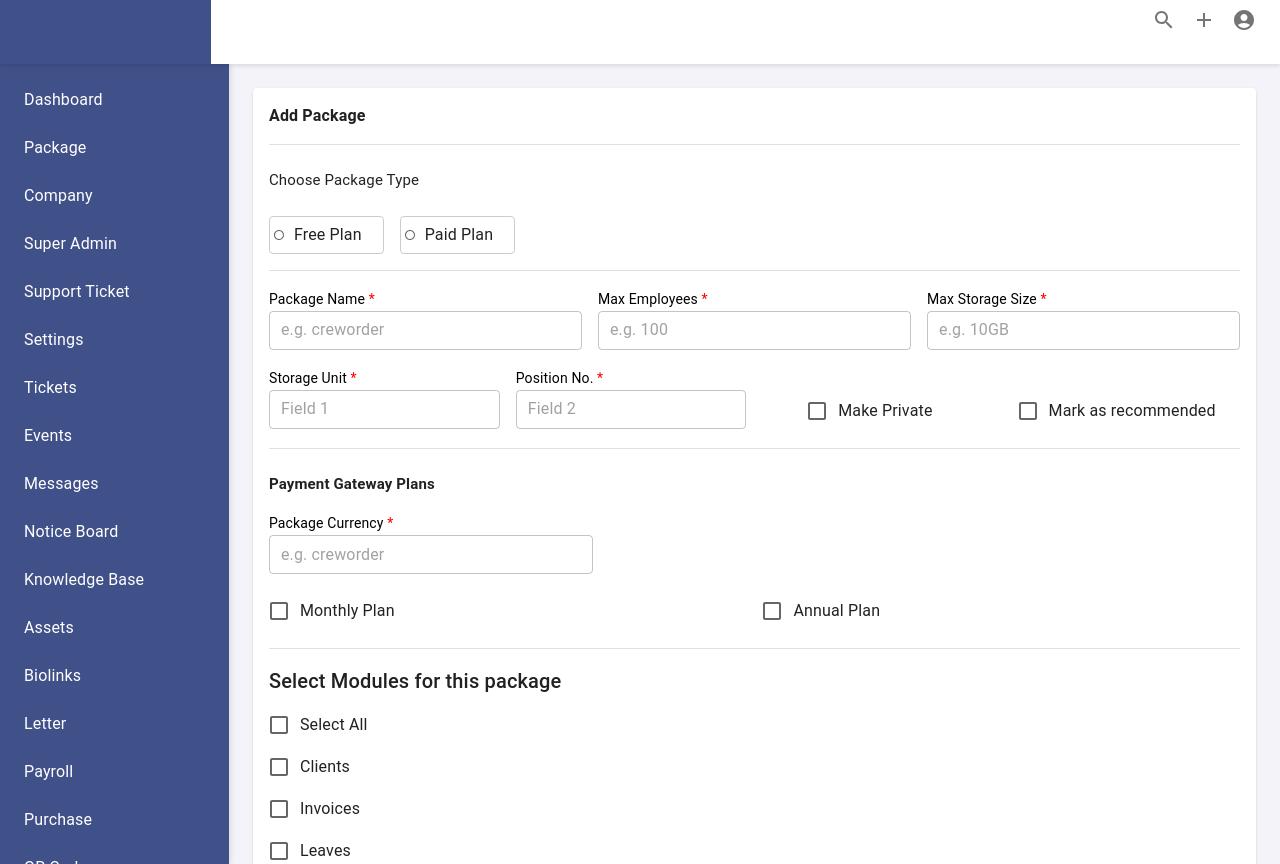
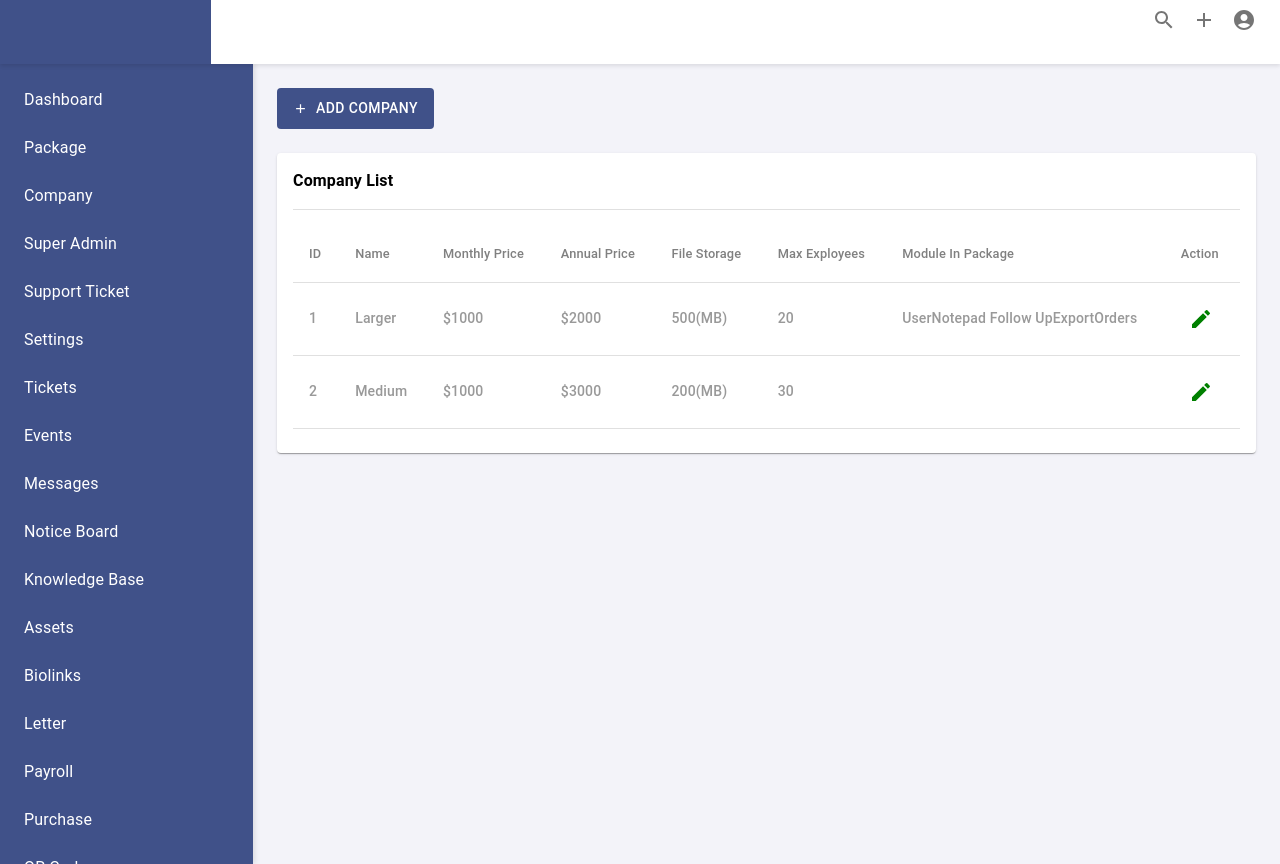
Before and after one commit to Crewman-Pvt-Ltd/Creworder-Next-JS, a Next.js app: page /superadmin/package in a window 1280 px wide. Built offline with nearby package versions, Linux system fonts and the light colour scheme.

Commit message:
package module layout change

```diff
--- a/src/components/package/Createpackage.jsx
+++ b/src/components/package/Createpackage.jsx
@@ -29,25 +29,55 @@ const handleFileChange = (event) => {
   }
 };
 const modules = [
-  "Clients", "Invoices", "Leaves", "Reports", "Zoom", "Webhooks",
-  "Employees", "Payments", "Leads", "Orders", "SMS", "QR Code",
-  "Projects", "Time Logs", "Holidays", "Knowledge Base", "Recruit", "Biolinks",
-  "Attendance", "Tickets", "Products", "Bank Account", "Payroll",
-  "Tasks", "Events", "Expenses", "Messages", "Purchase",
-  "Estimates", "Notices", "Contracts", "Assets", "Letter"
+  "Clients",
+  "Invoices",
+  "Leaves",
+  "Reports",
+  "Zoom",
+  "Webhooks",
+  "Employees",
+  "Payments",
+  "Leads",
+  "Orders",
+  "SMS",
+  "QR Code",
+  "Projects",
+  "Time Logs",
+  "Holidays",
+  "Knowledge Base",
+  "Recruit",
+  "Biolinks",
+  "Attendance",
+  "Tickets",
+  "Products",
+  "Bank Account",
+  "Payroll",
+  "Tasks",
+  "Events",
+  "Expenses",
+  "Messages",
+  "Purchase",
+  "Estimates",
+  "Notices",
+  "Contracts",
+  "Assets",
+  "Letter",
 ];
-const Createpackage = ({}) => {
+const Createpackage = ({onPackageList}) => {
   const [checked, setChecked] = React.useState([]);
 
   const handleCheck = (event) => {
     const name = event.target.name;
-    setChecked(prev => prev.includes(name) ? prev.filter(item => item !== name) : [...prev, name]);
+    setChecked((prev) =>
+      prev.includes(name)
+        ? prev.filter((item) => item !== name)
+        : [...prev, name]
+    );
   };
 
   const handleSelectAll = (event) => {
     setChecked(event.target.checked ? modules : []);
   };
-
 
   const [plan, setPlan] = useState("");
   return (
@@ -148,7 +178,7 @@ const Createpackage = ({}) => {
                 marginTop: 2,
               }}
             >
-              {/* First Row with 3 fields */}
+
               <Grid
                 item
                 sx={{
@@ -157,7 +187,7 @@ const Createpackage = ({}) => {
                   gap: 2,
                 }}
               >
-                <Grid item xs={12} sm={4}>
+                <Grid item xs={12} sm={6}>
                   <CustomLabel htmlFor="packageName" required>
                     Package Name
                   </CustomLabel>
@@ -170,7 +200,7 @@ const Createpackage = ({}) => {
                     fullWidth
                   />
                 </Grid>
-                <Grid item xs={12} sm={4}>
+                <Grid item xs={12} sm={6}>
                   <CustomLabel htmlFor="maxEmployees" required>
                     Max Employees
                   </CustomLabel>
@@ -183,86 +213,9 @@ const Createpackage = ({}) => {
                     fullWidth
                   />
                 </Grid>
-                <Grid item xs={12} sm={4}>
-                  <CustomLabel htmlFor="maxStorageSize" required>
-                    Max Storage Size
-                  </CustomLabel>
-                  <CustomTextField
-                    id="maxStorageSize"
-                    name="maxStorageSize"
-                    type="text"
-                    placeholder="e.g. 10GB"
-                    required
-                    fullWidth
-                  />
-                </Grid>
+
               </Grid>
 
-              {/* Second Row with 4 fields */}
-              <Grid
-                item
-                sx={{
-                  display: "flex",
-                  flexDirection: { xs: "column", sm: "row" },
-                  gap: 2,
-                }}
-              >
-                <Grid item xs={12} sm={3}>
-                  <CustomLabel htmlFor="field1" required>
-                    Storage Unit
-                  </CustomLabel>
-                  <CustomTextField
-                    id="field1"
-                    name="field1"
-                    placeholder="Field 1"
-                    type="text"
-                    required
-                    fullWidth
-                  />
-                </Grid>
-                <Grid item xs={12} sm={3}>
-                  <CustomLabel htmlFor="field2" required>
-                    Position No.
-                  </CustomLabel>
-                  <CustomTextField
-                    id="field2"
-                    name="field2"
-                    placeholder="Field 2"
-                    type="text"
-                    required
-                    fullWidth
-                  />
-                </Grid>
-                <Grid
-                  item
-                  xs={12}
-                  sm={3}
-                  sx={{
-                    marginTop: 3,
-
-                    textAlign: "center",
-                  }}
-                >
-                  <FormControlLabel
-                    control={<Checkbox />}
-                    label="Make Private"
-                  />
-                </Grid>
-                <Grid
-                  item
-                  xs={12}
-                  sm={3}
-                  sx={{
-                    marginTop: 3,
-                    textAlign: "center",
-                  }}
-                >
-                  <FormControlLabel
-                    control={<Checkbox />}
-                    label="Mark as recommended"
-                  />
-                </Grid>
-              </Grid>
             </Grid>
 
             <Divider sx={{ my: 2 }} />
@@ -282,23 +235,55 @@ const Createpackage = ({}) => {
                 Payment Gateway Plans
               </Typography>
 
-              <Grid item xs={12} sm={4} sx={{ marginTop: 2 }}>
-                <CustomLabel htmlFor="packagename">
-                  Package Currency <span style={{ color: "red" }}>*</span>
+              <Grid
+              item
+              sx={{
+                display: "flex",
+                flexDirection: "column",
+                gap: 2,
+                marginTop: 2,
+              }}
+            >
+
+              <Grid
+                item
+                sx={{
+                  display: "flex",
+                  flexDirection: { xs: "column", sm: "row" },
+                  gap: 2,
+                }}
+              >
+                <Grid item xs={12} sm={6}>
+                  <CustomLabel htmlFor="monthlyplanprice" required>
+                  Monthly Plan Price
                   </CustomLabel>
                   <CustomTextField
-                  id="packagename"
-                  name="packagename"
-                  placeholder="e.g. creworder"
-                  type="text"
+                    id="monthlyplanprice"
+                    name="monthlyplanprice"
+                    placeholder=""
+                    type="number"
                     required
                     fullWidth
-                  sx={{ marginTop: 1 }}
+                  />
+                </Grid>
+                <Grid item xs={12} sm={6}>
+                  <CustomLabel htmlFor="anualplanprice" required>
+                  Annual Plan Price
+                  </CustomLabel>
+                  <CustomTextField
+                    id="anualplanprice"
+                    name="anualplanprice"
+                    type="number"
+                    placeholder=""
+                    required
+                    fullWidth
                   />
                 </Grid>
 
-              {/* Flex container for Monthly and Annual Plans */}
-              <Grid
+              </Grid>
+
+            </Grid>
+              {/* <Grid
                 item
                 xs={12}
                 sm={12}
@@ -373,7 +358,7 @@ const Createpackage = ({}) => {
                     </>
                   )}
                 </Grid>
-              </Grid>
+              </Grid> */}
             </Grid>
 
             <Divider sx={{ my: 2 }} />
@@ -387,7 +372,12 @@ const Createpackage = ({}) => {
               <Grid container xs={12}>
                 <FormGroup>
                   <FormControlLabel
-            control={<Checkbox onChange={handleSelectAll} checked={checked.length === modules.length} />}
+                    control={
+                      <Checkbox
+                        onChange={handleSelectAll}
+                        checked={checked.length === modules.length}
+                      />
+                    }
                     label="Select All"
                   />
                 </FormGroup>
@@ -406,7 +396,47 @@ const Createpackage = ({}) => {
                       label={module}
                     />
                   </Grid>
-      ))}</Grid>
+                ))}
+              </Grid>
+            </Grid>
+            <Divider sx={{ my: 2 }} />
+            <Grid item xs={12} sm={12} md={12}>
+                  <CustomLabel htmlFor="description">
+                    Description
+                  </CustomLabel>
+                  <CustomTextField
+                    id="description"
+                    name="description"
+                    placeholder="e.g. description"
+                    type="text"
+                    required
+                    fullWidth
+                  />
+                </Grid>
+                <Divider sx={{ my: 2 }} />
+                <Grid
+              item
+              sx={{
+                marginTop: 3,
+                display: "flex",
+                justifyContent: "flex-end",
+              }}
+            >
+              <Button
+                sx={{
+                  padding: "8px 16px",
+                  fontSize: "14px",
+                  fontWeight: "bold",
+                  backgroundColor: "#405189",
+                  color: "white",
+                  "&:hover": {
+                    backgroundColor: "#334a6c",
+                  },
+                }}
+                onClick={onPackageList}
+              >
+                Submit
+              </Button>
             </Grid>
           </CardContent>
         </Card>
--- a/src/components/package/PackageList.jsx
+++ b/src/components/package/PackageList.jsx
@@ -1,11 +1,198 @@
-import React from 'react'
+import React from "react";
+import { useRouter } from "next/router";
+import {
+  Grid,
+  Card,
+  CardContent,
+  Divider,
+  Typography,
+  Button,
+  TableContainer,
+  Paper,
+  Table,
+  TableHead,
+  TableRow,
+  TableCell,
+  TableBody,
+  IconButton,
+} from "@mui/material";
+import AddIcon from "@mui/icons-material/Add";
+import {
+  Visibility,
+  Edit,
+  Delete,
+  CheckCircle,
+  Cancel,
+} from "@mui/icons-material";
+const data = [
+  {
+    id: 1,
+    name: "Larger",
+    monthlyPrice: "$1000",
+    annualPrice: "$2000",
+    package: "Gold Plan (Monthly)",
+   fileStorage: "500(MB)",
+   maxEmployees: "20",
+   moduleinpackage: ["User", "Notepad Follow Up", "Export", "Orders"],
+    status: "active",
+  },
+  {
+    id: 2,
+    name: "Medium",
+    monthlyPrice: "$1000",
+    annualPrice: "$3000",
+    package: "Gold Plan (yearly)",
+    fileStorage: "200(MB)",
+    maxEmployees: "30",
+    status: "suspended",
+  },
+];
+const PackageList = ({ onCreatePackage }) => {
+  const handleView = (id) => {
+    console.log("View", id);
+  };
 
-const PackageList = () => {
+  const handleEdit = (id) => {
+    console.log("Edit", id);
+  };
+
+  const handleDelete = (id) => {
+    console.log("Delete", id);
+  };
+
+  const handleStatusToggle = (id) => {
+    setData(
+      data.map((row) =>
+        row.id === id
+          ? { ...row, status: row.status === "active" ? "suspended" : "active" }
+          : row
+      )
+    );
+  };
+
+  const HeaderCell = (props) => (
+    <TableCell
+      sx={{
+        fontSize: "0.8rem",
+        whiteSpace: "nowrap",
+        fontWeight: "500",
+        textTransform: "capitalize",
+        color: "gray",
+      }}
+      {...props}
+    />
+  );
+
+  const DataCell = (props) => (
+    <TableCell
+      sx={{
+        color: "#999999",
+        fontSize: "14px",
+        whiteSpace: "nowrap",
+        fontWeight: "500",
+        textTransform: "capitalize",
+      }}
+      {...props}
+    />
+  );
+
   return (
-    <div>
+    <Grid container sx={{ padding: 3 }}>
+      <Grid item xs={12}>
 
-    </div>
-  )
-}
+          <Button
+            onClick={onCreatePackage}
+            sx={{
+              padding: "8px 16px",
+              fontSize: "14px",
+              backgroundColor: "#405189",
+              color: "white",
+              "&:hover": {
+                backgroundColor: "#334a6c",
+              },
+              display: "flex",
+              alignItems: "center",
+              gap: 1,
+            }}
+          >
+            <AddIcon sx={{ fontSize: 15 }} />
+            Add Company
+          </Button>
 
-export default PackageList
+
+        <Card
+          sx={{
+            marginTop: 3,
+          }}
+        >
+          <CardContent>
+            <Grid item xs={12}>
+              <Grid
+                display="flex"
+                justifyContent="space-between"
+                alignItems="center"
+              >
+                <Typography
+                  sx={{
+                    fontWeight: "600",
+                    fontSize: "1rem",
+                    whiteSpace: "nowrap",
+                    textTransform: "capitalize",
+                    color: "black",
+                  }}
+                >
+                  Company List
+                </Typography>
+              </Grid>
+            </Grid>
+            <Divider sx={{ my: 2 }} />
+            <Grid item xs={12}>
+              <TableContainer>
+                <Table>
+                  <TableHead>
+                    <TableRow>
+                      <HeaderCell>ID</HeaderCell>
+                      <HeaderCell>Name</HeaderCell>
+                      <HeaderCell>Monthly Price</HeaderCell>
+                      <HeaderCell>Annual Price</HeaderCell>
+                      <HeaderCell>File Storage</HeaderCell>
+                      <HeaderCell>Max Exployees</HeaderCell>
+                      <HeaderCell>Module in Package</HeaderCell>
+                      <HeaderCell>Action</HeaderCell>
+                    </TableRow>
+                  </TableHead>
+                  <TableBody>
+                    {data.map((row) => (
+                      <TableRow key={row.id}>
+                        <DataCell>{row.id}</DataCell>
+                        <DataCell>{row.name}</DataCell>
+                        <DataCell>{row.monthlyPrice}</DataCell>
+                        <DataCell>{row.annualPrice}</DataCell>
+                        <DataCell>{row.fileStorage}</DataCell>
+                        <DataCell>{row.maxEmployees}</DataCell>
+                        <DataCell>{row.moduleinpackage}</DataCell>
+                        <TableCell>
+
+                          <IconButton
+                            onClick={() => handleEdit(row.id)}
+                            aria-label="edit"
+                            sx={{ color: "green" }}
+                          >
+                            <Edit />
+                          </IconButton>
+
+                        </TableCell>
+                      </TableRow>
+                    ))}
+                  </TableBody>
+                </Table>
+              </TableContainer>
+            </Grid>
+          </CardContent>
+        </Card>
+      </Grid>
+    </Grid>
+  );
+};
+
+export default PackageList;
--- a/src/pages/superadmin/package/index.js
+++ b/src/pages/superadmin/package/index.js
@@ -1,4 +1,5 @@
 import React from "react";
+import PackageList from "@/components/package/PackageList";
 import Layout from "@/components/Layout";
 import Createpackage from "@/components/package/Createpackage";
 import CompanyList from "@/components/company/CompanyList";
@@ -8,12 +9,24 @@ import {
 } from "@mui/material";
 
 const Index = () => {
+  const [showCreatePackage, setShowCreatePackage] = useState(false);
 
-    return (
-      <Layout>
-      <Createpackage />
-      </Layout>
-    );
+  const handleShowCreatePackage = () => {
+    setShowCreatePackage(true);
   };
+  const handleBackToList = () => {
+      setShowCreatePackage(false);
+    };
 
-  export default Index;
+  return (
+    <Layout>
+      {showCreatePackage ? (
+        <Createpackage onPackageList={handleBackToList} />
+      ) : (
+        <PackageList onCreatePackage={handleShowCreatePackage} />
+      )}
+    </Layout>
+  );
+};
+
+export default Index;
```
Lines whose indentation alone changed are shown as unchanged.
